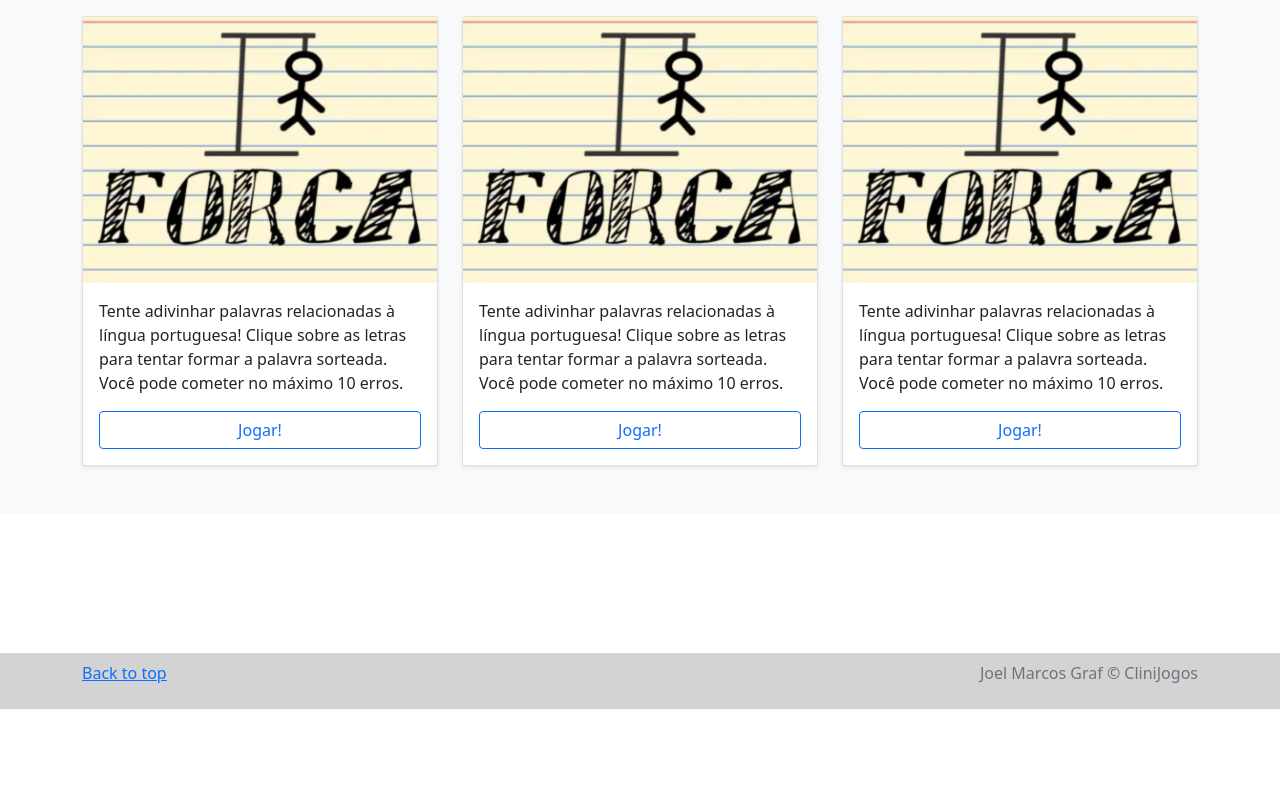
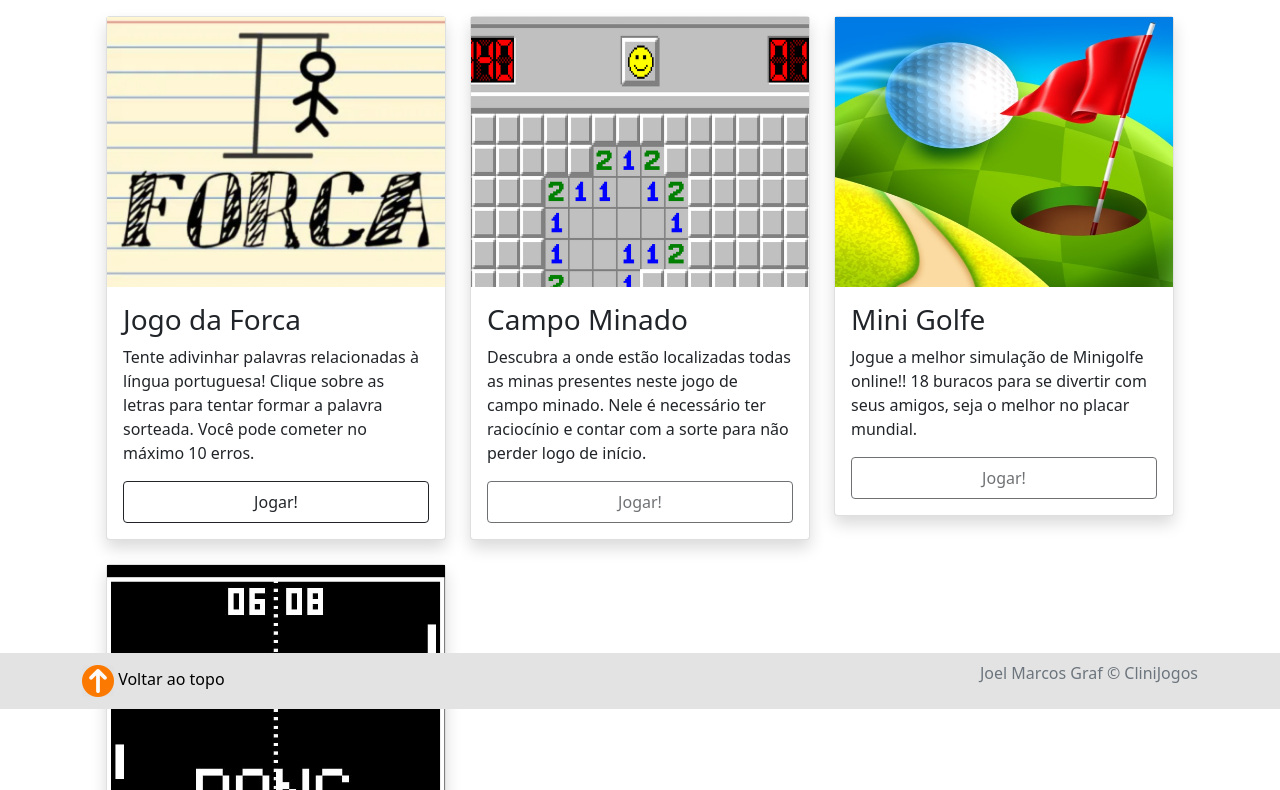
Before and after one commit to Joel-Graf/Flash-games-site-design, a plain HTML site: page index.html in a window 1280 px wide. Shown: the part 91-881 px from the top of the page. Before the commit the page ends 800 px from the top, so only its background shows below. Drawn offline with nearby package versions, Linux system fonts and the light colour scheme; a web font is replaced by a local one.

Commit message:
Colocando jogos no layout e arrumando detalhes visuais

```diff
--- a/css/style.css
+++ b/css/style.css
@@ -1,7 +1,35 @@
-/** HEADER **/
+/*
+* GENERAL *
+*/
+a {
+  text-decoration: none;
+  color: black;
+}
+
+a:hover {
+  text-decoration: none;
+  color: #FF6634;
+}
 
 .light-grey-bg {
-  background-color: #D3D3D3;
+  background-color: #e3e3e3;
+}
+
+.main {
+  margin-bottom: 30px;
+}
+
+/*
+* HEADER *
+*/
+.nav-link {
+  font-size: 1.2rem;
+  color: black;
+}
+
+.nav-link:hover {
+  font-size: 1.2rem;
+  color: #FF6634;
 }
 
 .logo {
@@ -9,9 +37,6 @@
   align-items: center;
   text-decoration: none;
   margin-right: 18px;
-}
-.logo:hover {
-  text-decoration: none;
 }
 
 .logo-img {
@@ -36,3 +61,10 @@
 .logo-text-second-half {
   color: #ff6634;
 }
+
+/*
+* MAIN *
+*/
+.gameCard:hover {
+  transform: scale(1.01);
+}
--- a/database/games.json
+++ /dev/null
@@ -1 +0,0 @@
-{ "games": [{ "name": "", "description": "", "image": "", "score": 0, "enabled": false }] }
--- a/index.html
+++ b/index.html
@@ -19,12 +19,15 @@
       href="https://fonts.googleapis.com/css2?family=Gemunu+Libre:wght@400;700&display=swap"
       rel="stylesheet"
     />
+    <link rel="icon" type="image/png" sizes="96x96" href="/assets/images/favicon-96x96.png">
+    <script defer src="https://cdn.jsdelivr.net/npm/vue@2"></script>
+    <script defer src="js/index.js"></script>
   </head>
   <body>
     <header>
       <nav
         class="
-          navbar navbar-expand-lg navbar-light
+          navbar navbar-expand-lg
           light-grey-bg
           align-items-center
           d-flex
@@ -67,63 +70,22 @@
         </div>
       </nav>
     </header>
-    <main>
-      <div class="py-4 bg-light">
+    <main class="py-4 main" id="app">
       <div class="container">
-          <div class="row">
-            <div class="col-md-4">
-              <div class="card mb-4 shadow-sm">
-                <img src="assets/images/hangman.jpg" alt="Jogo da Foca" />
+        <div class="row px-4">
+          <div class="col-md-4 gameCard" v-for="game in games" :key="game.id">
+            <div class="card mb-4 shadow">
+              <img :src="'assets/images/games/'+game.image" :alt="game.name" height="270px"/>
               <div class="card-body">
+                <h3>{{game.name}}</h3>
                 <p class="card-text">
-                    Tente adivinhar palavras relacionadas à língua portuguesa!
-                    Clique sobre as letras para tentar formar a palavra
-                    sorteada. Você pode cometer no máximo 10 erros.
+                  {{game.description}}
                 </p>
                 <div class="d-flex justify-content-center align-items-center">
                   <button
                     type="button"
-                      class="btn btn-md btn-outline-primary flex-fill"
-                    >
-                      Jogar!
-                    </button>
-                  </div>
-                </div>
-              </div>
-            </div>
-            <div class="col-md-4">
-              <div class="card mb-4 shadow-sm">
-                <img src="assets/images/hangman.jpg" alt="Jogo da Foca" />
-                <div class="card-body">
-                  <p class="card-text">
-                    Tente adivinhar palavras relacionadas à língua portuguesa!
-                    Clique sobre as letras para tentar formar a palavra
-                    sorteada. Você pode cometer no máximo 10 erros.
-                  </p>
-                  <div class="d-flex justify-content-center align-items-center">
-                    <button
-                      type="button"
-                      class="btn btn-md btn-outline-primary flex-fill"
-                    >
-                      Jogar!
-                    </button>
-                  </div>
-                </div>
-              </div>
-            </div>
-            <div class="col-md-4">
-              <div class="card mb-4 shadow-sm">
-                <img src="assets/images/hangman.jpg" alt="Jogo da Foca" />
-                <div class="card-body">
-                  <p class="card-text">
-                    Tente adivinhar palavras relacionadas à língua portuguesa!
-                    Clique sobre as letras para tentar formar a palavra
-                    sorteada. Você pode cometer no máximo 10 erros.
-                  </p>
-                  <div class="d-flex justify-content-center align-items-center">
-                    <button
-                      type="button"
-                      class="btn btn-md btn-outline-primary flex-fill"
+                    class="btn btn-md btn-outline-dark flex-fill p-2"
+                    :class="{ disabled: !game.enabled }"
                   >
                     Jogar!
                   </button>
@@ -133,13 +95,11 @@
           </div>
         </div>
       </div>
-      </div>
     </main>
-
     <footer class="navbar fixed-bottom text-muted light-grey-bg">
       <div class="container">
-        <p class="float-right">
-          <a href="#">Back to top</a>
+        <p class="float-right my-1">
+          <a href="#"><img src="assets/images/up-arrow.jpg" alt="Voltar ao topo" height="32px"> Voltar ao topo</a>
         </p>
         <p>Joel Marcos Graf &copy; CliniJogos</p>
       </div>
--- /dev/null
+++ b/js/index.js
@@ -0,0 +1,39 @@
+var app = new Vue({
+  el: "#app",
+  data: {
+    games: [
+      {
+        id: 0,
+        name: "Jogo da Forca",
+        description:
+          "Tente adivinhar palavras relacionadas à língua portuguesa! Clique sobre as letras para tentar formar a palavra sorteada. Você pode cometer no máximo 10 erros.",
+        image: "hangman.jpg",
+        enabled: true,
+      },
+      {
+        id: 1,
+        name: "Campo Minado",
+        description:
+          "Descubra a onde estão localizadas todas as minas presentes neste jogo de campo minado. Nele é necessário ter raciocínio e contar com a sorte para não perder logo de início.",
+        image: "minesweep.png",
+        enabled: false,
+      },
+      {
+        id: 2,
+        name: "Mini Golfe",
+        description:
+          "Jogue a melhor simulação de Minigolfe online!! 18 buracos para se divertir com seus amigos, seja o melhor no placar mundial.",
+        image: "minigolf.jpg",
+        enabled: false,
+      },
+      {
+        id: 3,
+        name: "Pong",
+        description:
+          "O clássico dos arcades! Jogo online ou contra o computador.",
+        image: "pong.jpg",
+        enabled: false,
+      },
+    ],
+  },
+});
```
Also changed, not shown: assets/images/favicon-96x96.png (added), assets/images/games/hangman.jpg (renamed from assets/images/hangman.jpg), assets/images/games/minesweep.png (added), assets/images/games/minigolf.jpg (added), assets/images/games/pong.jpg (added), assets/images/up-arrow.jpg (added). Lines whose indentation alone changed are shown as unchanged.
